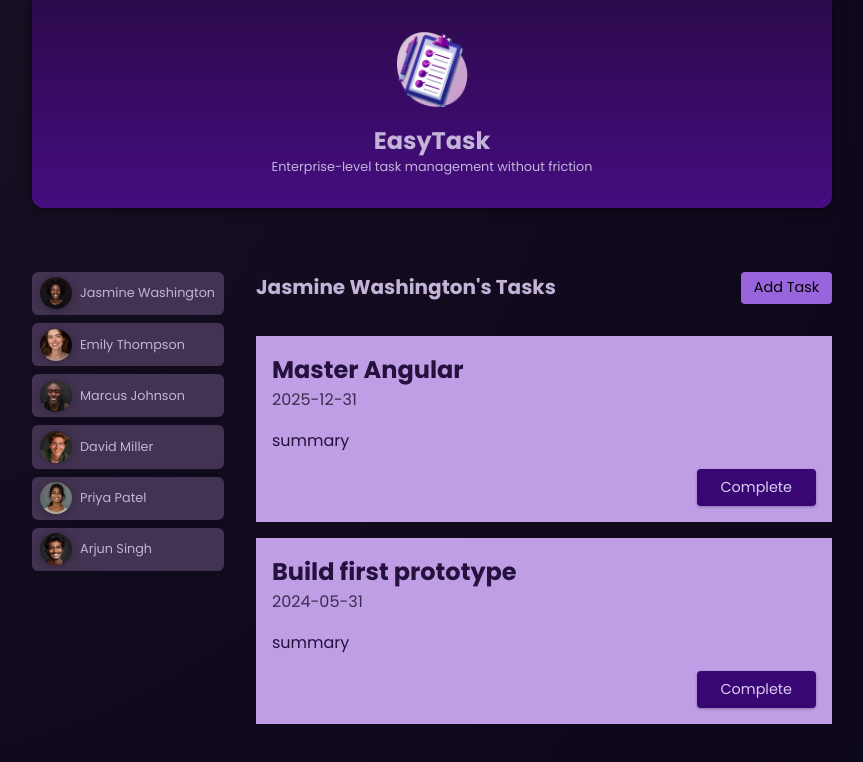
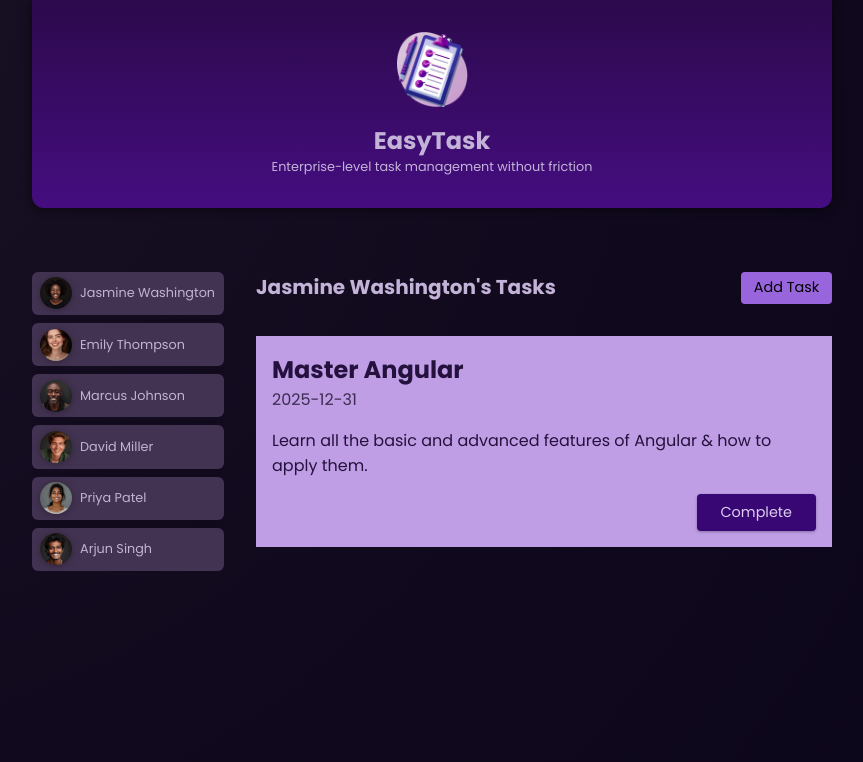
Before and after one commit to icarodredd/angular, an Angular app: page / in a window 1280 px wide. Both pictures are taken after a click on the button "Jasmine Washington". Shown: the top 762 px of the page, without its empty margins (208-1071 px from the left). Built offline with nearby package versions, Linux system fonts and the light colour scheme.

Commit message:
filtering task for each user

```diff
--- a/src/app/app.component.html
+++ b/src/app/app.component.html
@@ -12,7 +12,7 @@
     </li>
     }
   </ul>
-  @if (id) { <app-tasks [id]="id" />} @else {
+  @if (id) { <app-tasks [selectedUserId]="id" />} @else {
   <div id="fallback">No user selected.</div>
   }
 </main>
--- a/src/app/tasks/task/task.component.html
+++ b/src/app/tasks/task/task.component.html
@@ -1,6 +1,6 @@
 <article>
   <h2>{{ title }}</h2>
   <time>{{ dueDate }}</time>
-  <p>summary</p>
+  <p>{{ summary }}</p>
   <p class="actions"><button>Complete</button></p>
 </article>
--- a/src/app/tasks/tasks.component.html
+++ b/src/app/tasks/tasks.component.html
@@ -5,7 +5,7 @@
   </header>
 
   <ul>
-    @for (task of tasks; track task.id) {
+    @for (task of userTasks; track task.id) {
     <li>
       <app-task
         [title]="task.title"
--- a/src/app/tasks/tasks.component.ts
+++ b/src/app/tasks/tasks.component.ts
@@ -11,10 +11,14 @@ import { TaskComponent } from "./task/task.component";
   styleUrl: "./tasks.component.css",
 })
 export class TasksComponent {
-  @Input({ required: true }) id!: string;
+  @Input({ required: true }) selectedUserId!: string;
   tasks = dummyTasks;
 
   get name() {
-    return DUMMY_USERS.find((user) => user.id === this.id)?.name;
+    return DUMMY_USERS.find((user) => user.id === this.selectedUserId)?.name;
+  }
+
+  get userTasks() {
+    return this.tasks.filter((task) => task.userId === this.selectedUserId);
   }
 }
```
